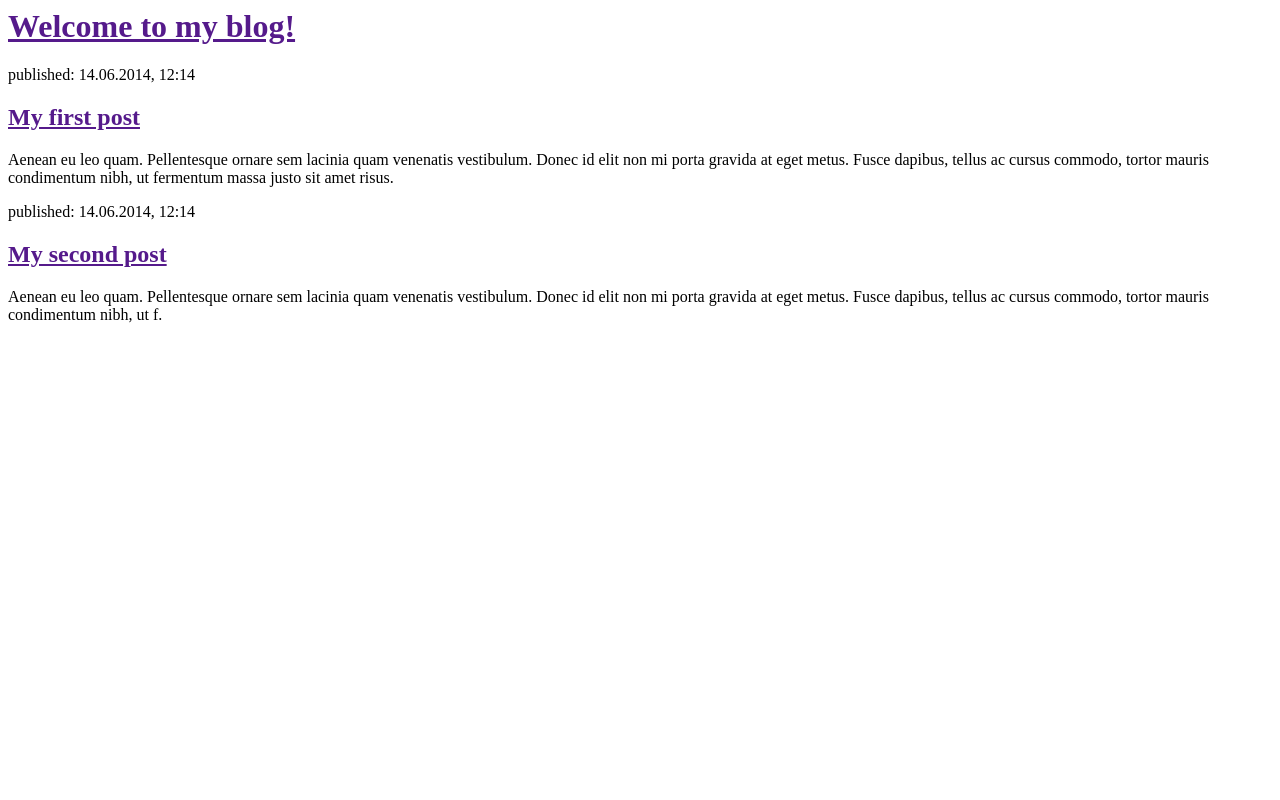
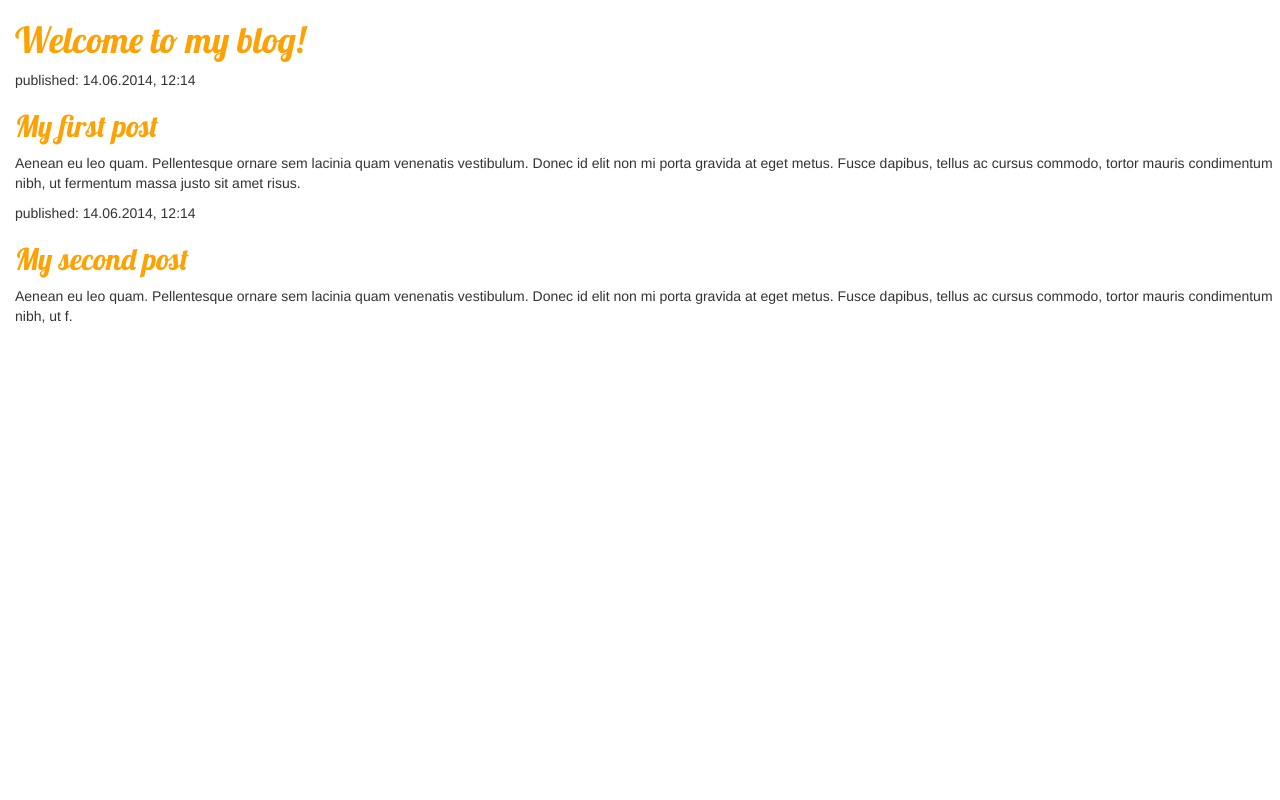
Before and after one commit to ac815/my-first-blog, a Django app: page / in a window 1280 px wide. Run offline with Django 3.2, Linux system fonts and the light colour scheme; some libraries are stand-ins or nearby versions.

Commit message:
Change heading color and font

```diff
--- /dev/null
+++ b/blog/static/css/blog.css
@@ -0,0 +1,12 @@
+h1 a {
+    color: #FCA205;
+    font-family: 'Lobster';
+}
+
+h2 a {
+    color: #FCA205;
+    font-family: 'Lobster';
+}
+body {
+    padding-left: 15px;
+}
--- a/blog/templates/blog/post_list.html
+++ b/blog/templates/blog/post_list.html
@@ -1,13 +1,18 @@
+{% load staticfiles %}
 <html>
     <head>
         <center><title>Allison's Blog</title></center>
+        <link rel="stylesheet" href="//maxcdn.bootstrapcdn.com/bootstrap/3.2.0/css/bootstrap.min.css">
+        <link rel="stylesheet" href="//maxcdn.bootstrapcdn.com/bootstrap/3.2.0/css/bootstrap-theme.min.css">
+        <link rel="stylesheet" href="{% static 'css/blog.css' %}">
+        <link href="//fonts.googleapis.com/css?family=Lobster&subset=latin,latin-ext" rel="stylesheet" type="text/css">
     </head>
     <body>
         <div>
             <h1><a href="">Welcome to my blog!</a></h1>
         </div>
 
-        {% for post in posts %}
+{% for post in posts %}
     <div>
         <p>published: {{ post.published_date }}</p>
         <h1><a href="">{{ post.title }}</a></h1>
```
